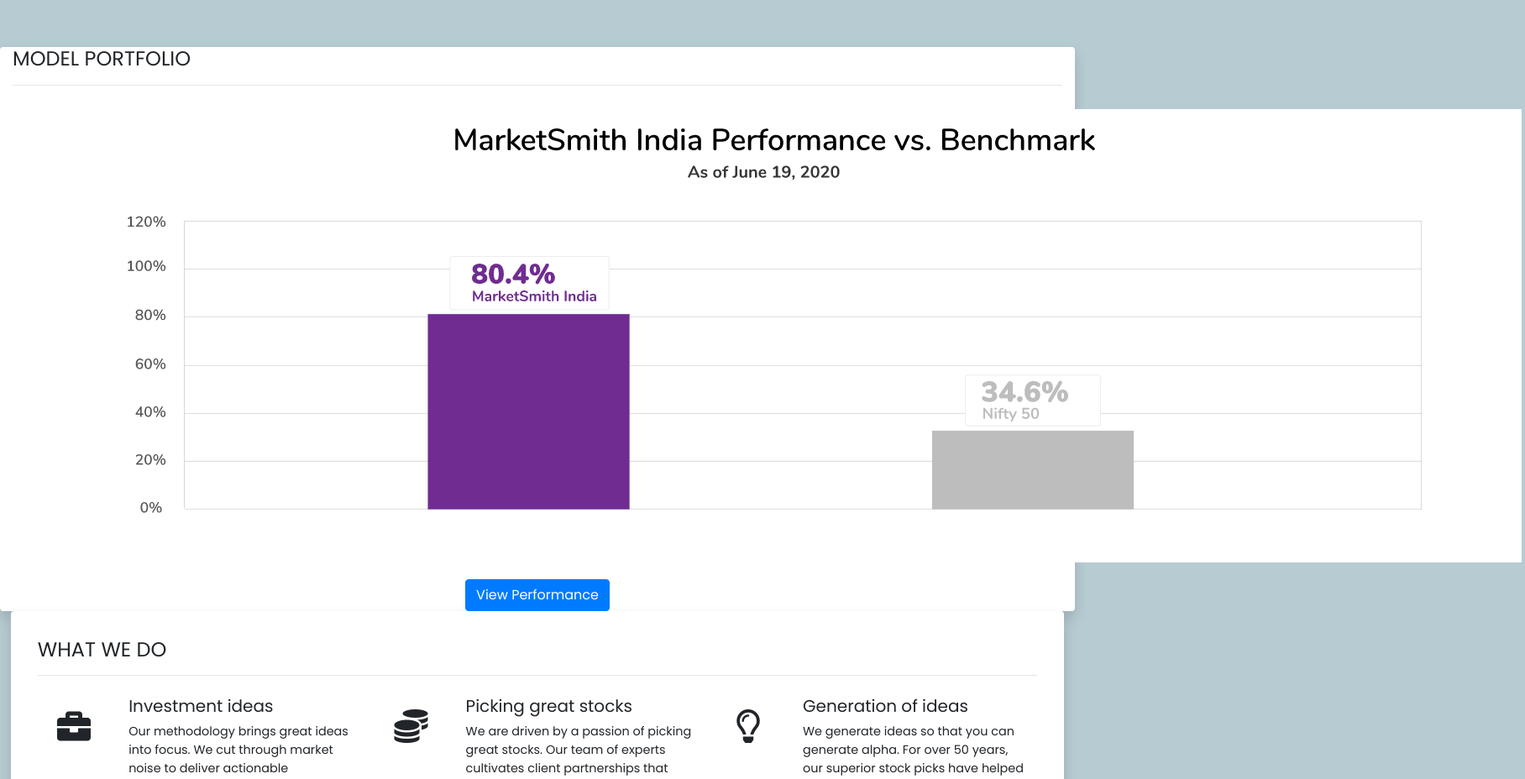
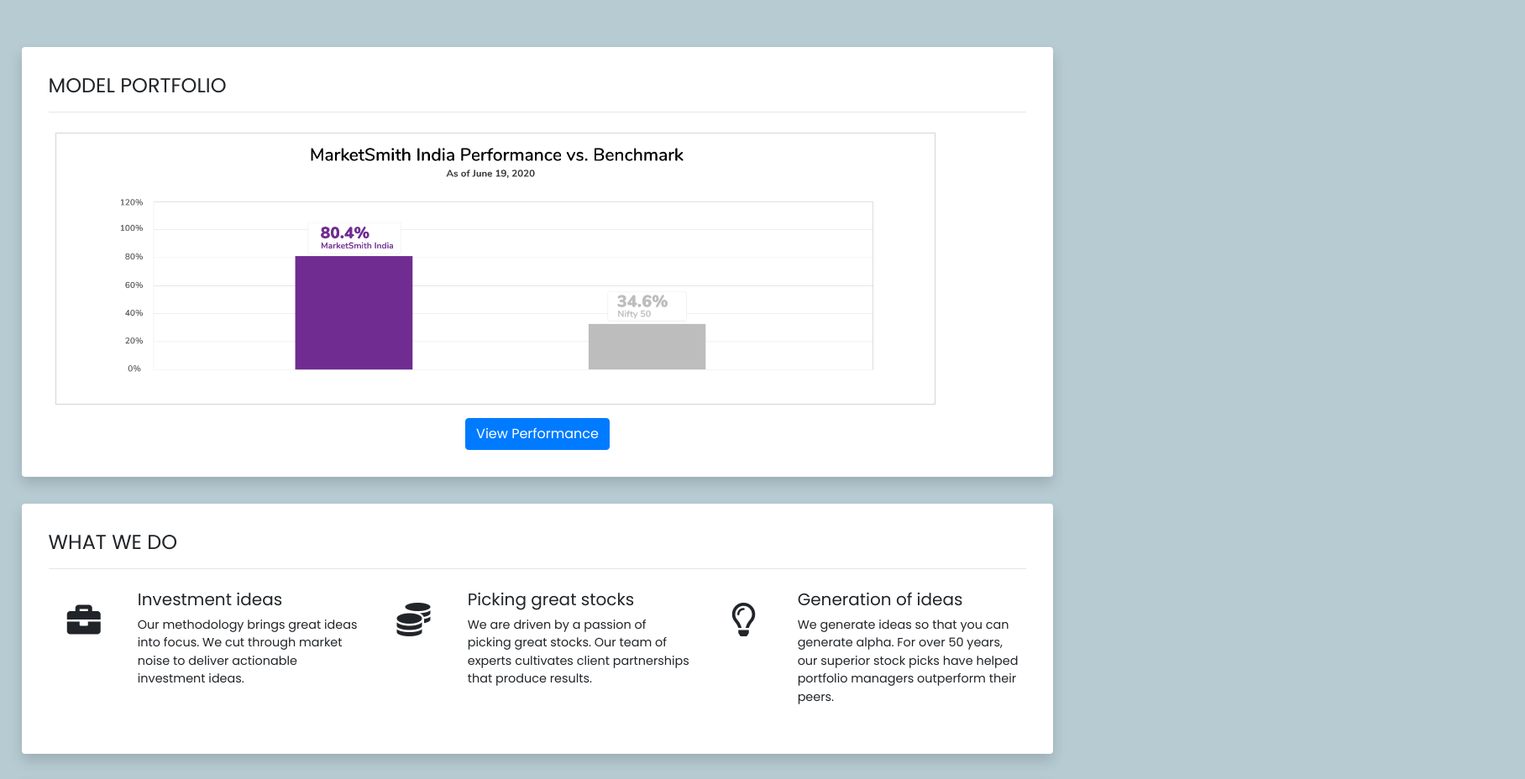
Before and after one commit to guptasonakshi/ps-website, a plain HTML site: page pssite/index.html in a window 1280 px wide. Shown: the part 400-1328 px from the top of the page at 84% size, 1816 px wide, since content can reach past the window. Drawn offline with nearby package versions, Linux system fonts and the light colour scheme.

Commit message:
Add files via upload

```diff
--- a/pssite/css/style.css
+++ b/pssite/css/style.css
@@ -28,12 +28,16 @@
 .card:hover{
     box-shadow: 0 0 11px rgba(5, 90, 114, 0.6);
 }
-.wrapperdo, .ques{
+.wrapperdo, .ques, .graph{
     background-color: #ffffff;
-    width: 98%;
+    width: 96%;
     padding: 2rem;
     font-size: 0.9rem;
     margin-bottom: 2rem;
+}
+.graph img{
+    width: 90%;
+    border: 0.4px solid #d5d5d5;
 }
 .do > i{
     padding-top: 1rem;
```
